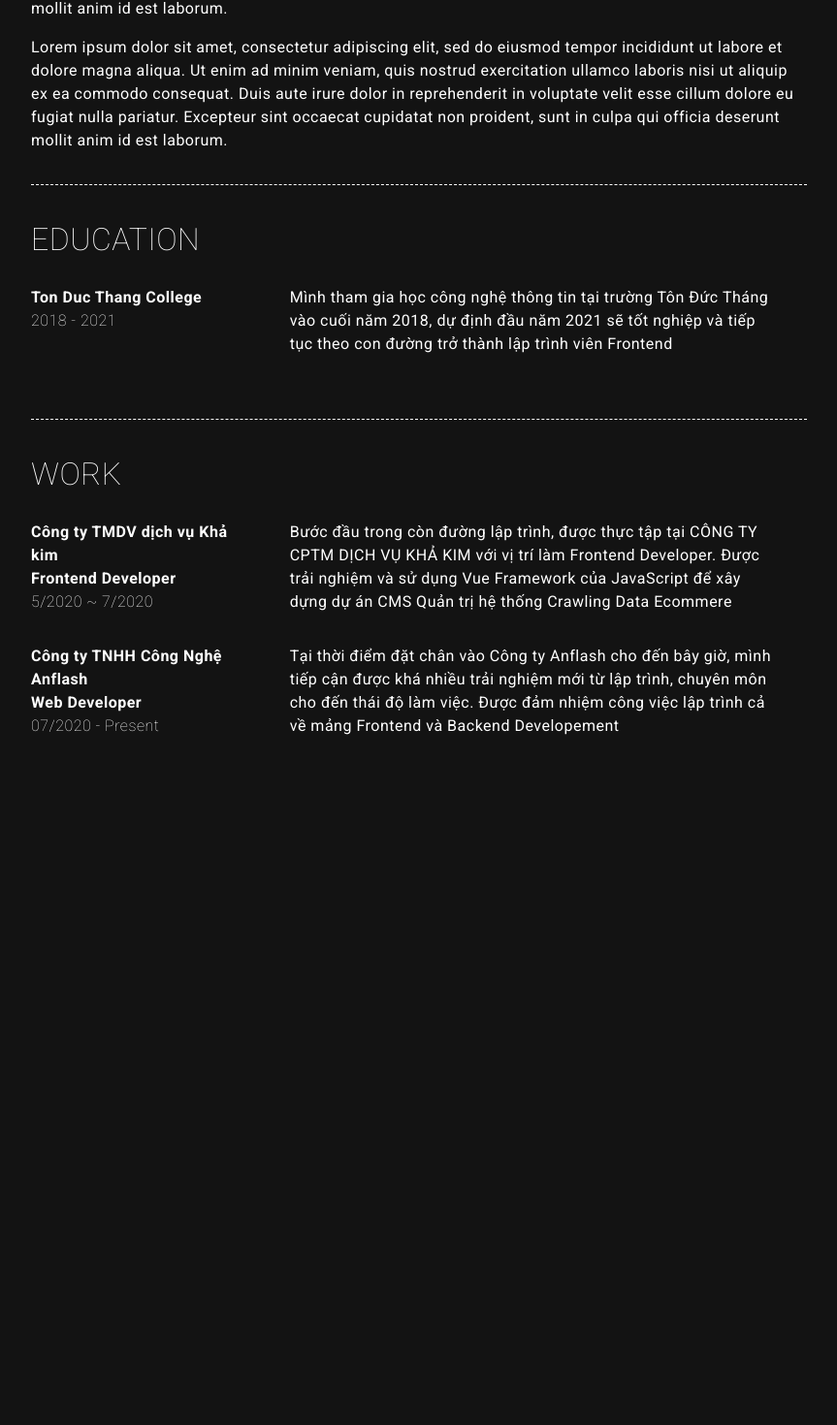
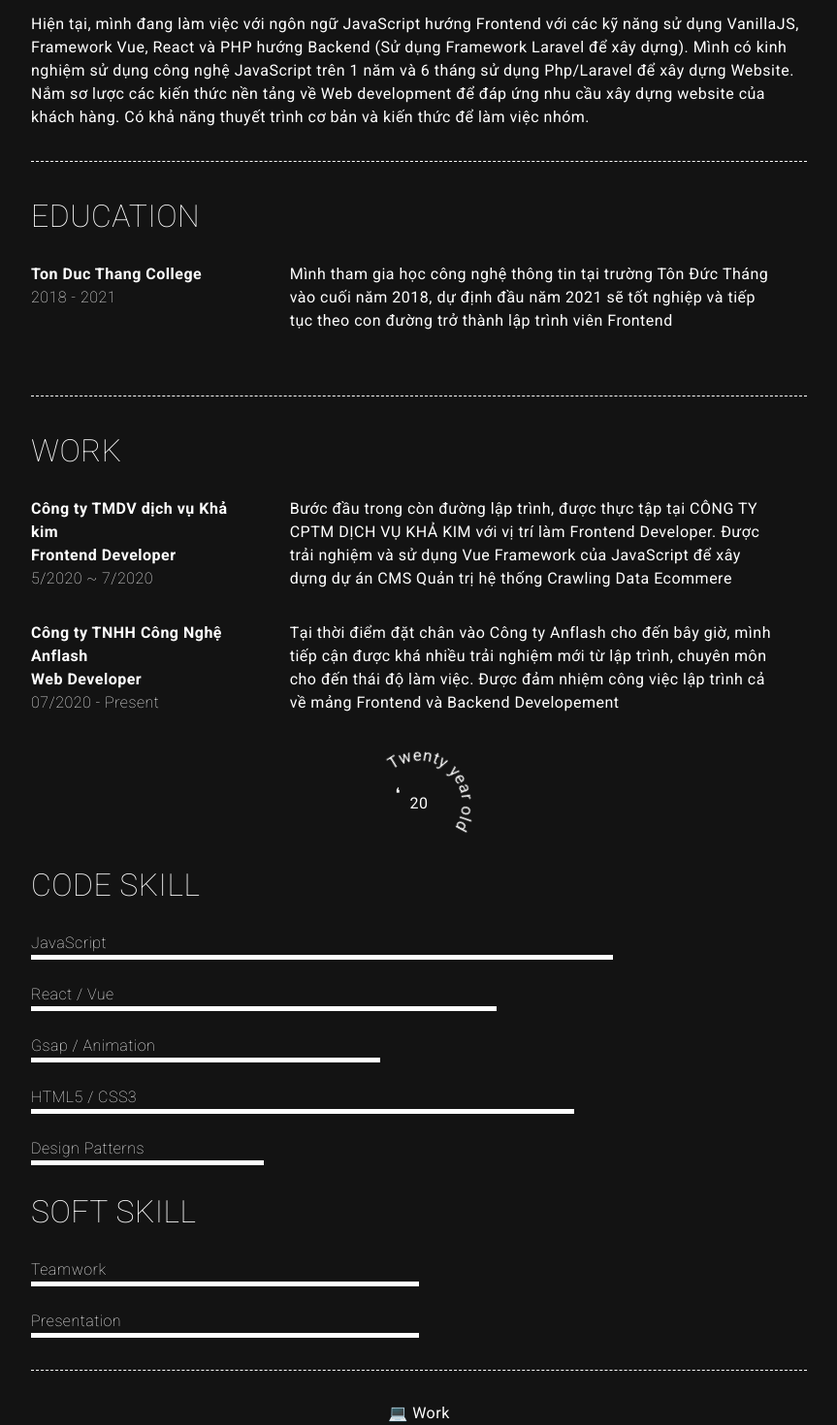
Before and after one commit to duongductrong/react-portfolio, a React (Create React App) app: page /about in a window 1280 px wide. Shown: the part 323-1793 px from the top of the page at 97% size, without its empty margins (208-1071 px from the left). Before the commit the page ends 1116 px from the top, so only its background shows below. Built offline with nearby package versions, Linux system fonts and the light colour scheme.

Commit message:
add change about page and add component Progress, change Component Loading, Navbar

```diff
--- a/src/components/Dumb/Loading/Loading.jsx
+++ b/src/components/Dumb/Loading/Loading.jsx
@@ -1,13 +1,16 @@
 import React from "react";
+import PropTypes from "prop-types";
+import classNames from "classnames";
 import "./Loading.scss";
 
 function Loading({
   percent = 10,
   text = "Coding builder, wait a second",
+  fixed,
   ...props
 }) {
   return (
-    <div className="loading" {...props}>
+    <div className={classNames("loading", { fixed: fixed })} {...props}>
       <svg viewBox="0 0 100 100" width="100" height="100">
         <defs>
           <path
@@ -29,4 +32,16 @@ function Loading({
   );
 }
 
+Loading.defaultProps = {
+  percent: 10,
+  text: "Coding builder, wait a second",
+  fixed: false,
+};
+
+Loading.propTypes = {
+  percent: PropTypes.number,
+  text: PropTypes.string,
+  fixed: PropTypes.bool,
+};
+
 export default Loading;
--- a/src/components/Dumb/Loading/Loading.scss
+++ b/src/components/Dumb/Loading/Loading.scss
@@ -2,6 +2,7 @@
 @import "../../../sass/animations";
 
 .loading {
+  &.fixed {
     position: fixed;
     width: 100%;
     height: 100vh;
@@ -9,6 +10,7 @@
     left: 0;
     background-color: $black;
     overflow: hidden;
+  }
 
   display: flex;
   align-items: center;
@@ -28,7 +30,7 @@
   .percent {
     position: absolute;
     color: $light;
-    font-size: 2.083vw;
+    font-size: 1.25vw;
 
     &::after {
       content: "❛";
--- a/src/components/Dumb/Navbar/Navbar.jsx
+++ b/src/components/Dumb/Navbar/Navbar.jsx
@@ -11,7 +11,7 @@ function Navbar() {
 
   const onChangeShow = () => {
     setShow(!show);
-  }
+  };
 
   useEffect(() => {
     document.documentElement.style.setProperty(
@@ -32,11 +32,21 @@ function Navbar() {
 
       <div className={classNames("navbar-items")}>
         <div className="overlay">
-          <Link onClick={onChangeShow} to="/about">About</Link>
+          <Link onClick={onChangeShow} to="/">
+            Home
+          </Link>
         </div>
 
         <div className="overlay">
-          <Link onClick={onChangeShow} to="/about">Expertise</Link>
+          <Link onClick={onChangeShow} to="/about">
+            About
+          </Link>
+        </div>
+
+        <div className="overlay">
+          <Link onClick={onChangeShow} to="/work">
+            Work
+          </Link>
         </div>
       </div>
     </div>
--- /dev/null
+++ b/src/components/Dumb/Progress/Progress.jsx
@@ -0,0 +1,15 @@
+import React from "react";
+import PropTypes from 'prop-types';
+import "./Progress.scss";
+
+function Progress({ progress, ...props }) {
+  return (
+    <div {...props} className="progress" style={{ width: `${progress}%` }}></div>
+  );
+}
+
+Progress.propTypes = {
+    progress: PropTypes.number
+}
+
+export default Progress;
--- /dev/null
+++ b/src/components/Dumb/Progress/Progress.scss
@@ -0,0 +1,5 @@
+.progress {
+    width: 100%;
+    height: 5px;
+    background-color: var(--light);
+}
--- a/src/views/About/About.jsx
+++ b/src/views/About/About.jsx
@@ -1,39 +1,66 @@
-import React from "react";
+import React, { useEffect, useRef } from "react";
+import { TimelineLite } from "gsap";
 import "./About.scss";
 import Typography from "../../components/Dumb/Typography/Typography";
 import Separate from "../../components/Dumb/Sepeate/Separate";
+import Loading from "../../components/Dumb/Loading/Loading";
+import Progress from "../../components/Dumb/Progress/Progress";
+import { useHistory } from "react-router-dom";
 
 function About() {
+  const timeline = new TimelineLite();
+  const aboutRef = useRef(null);
+  const history = useHistory();
+
+  useEffect(() => {
+    timeline.fromTo(
+      aboutRef.current,
+      {
+        opacity: 0,
+        duration: 1,
+      },
+      {
+        opacity: 1,
+        duration: 1,
+      }
+    );
+  }, []);
+
+  const nextAbout = () => {
+    timeline.reverse().then(() => {
+      history.push("/work");
+    });
+  };
+
   return (
-    <div className="about-me">
+    <div className="about-me" ref={aboutRef}>
       <Typography className="about-title" variant="h3">
         Who i am?
       </Typography>
 
       <Typography variant="p" className="about-description">
-        Lorem ipsum dolor sit amet, consectetur adipiscing elit, sed do eiusmod
-        tempor incididunt ut labore et dolore magna aliqua. Ut enim ad minim
-        veniam, quis nostrud exercitation ullamco laboris nisi ut aliquip ex ea
-        commodo consequat. Duis aute irure dolor in reprehenderit in voluptate
-        velit esse cillum dolore eu fugiat nulla pariatur. Excepteur sint
-        occaecat cupidatat non proident, sunt in culpa qui officia deserunt
-        mollit anim id est laborum.
+        Là một sinh viên sắp ra trường, mình có sở thích cũng như mọi người hay
+        gọi là đam mê với lập trình, mình bắt đầu tìm hiểu và trau dồi kiến thức
+        từ cuối năm 18 tuổi. Thích làm gì đó đẹp mà lại còn theo đuổi ngành lập
+        trình, vậy nên mình định hướng làm Frontend Developer. Mong muốn trau
+        dồi thêm kiến thức bổ ích về UX/UI để tăng lợi ích sản phẩm mình mang
+        lại cho người dùng phía lập trình Frontend.
       </Typography>
 
       <Typography variant="p" className="about-description">
-        Lorem ipsum dolor sit amet, consectetur adipiscing elit, sed do eiusmod
-        tempor incididunt ut labore et dolore magna aliqua. Ut enim ad minim
-        veniam, quis nostrud exercitation ullamco laboris nisi ut aliquip ex ea
-        commodo consequat. Duis aute irure dolor in reprehenderit in voluptate
-        velit esse cillum dolore eu fugiat nulla pariatur. Excepteur sint
-        occaecat cupidatat non proident, sunt in culpa qui officia deserunt
-        mollit anim id est laborum.
+        Hiện tại, mình đang làm việc với ngôn ngữ JavaScript hướng Frontend với
+        các kỹ năng sử dụng VanillaJS, Framework Vue, React và PHP hướng Backend
+        (Sử dụng Framework Laravel để xây dựng). Mình có kinh nghiệm sử dụng
+        công nghệ JavaScript trên 1 năm và 6 tháng sử dụng Php/Laravel để xây
+        dựng Website. Nắm sơ lược các kiến thức nền tảng về Web development để
+        đáp ứng nhu cầu xây dựng website của khách hàng. Có khả năng thuyết
+        trình cơ bản và kiến thức để làm việc nhóm.
       </Typography>
 
       <Separate variant="dashed" className="about-separate" />
 
       <Typography
-        className="about-education"
+        className="about-typo"
         variant="h5"
         fontWeight="lighter"
         block
@@ -62,7 +89,7 @@ function About() {
       <Separate variant="dashed" className="about-separate" />
 
       <Typography
-        className="about-education"
+        className="about-typo"
         variant="h5"
         fontWeight="lighter"
         block
@@ -111,6 +138,83 @@ function About() {
           </Typography>
         </div>
       </div>
+
+      <Loading percent={20} text="Twenty year old" />
+
+      <Typography
+        className="about-typo"
+        variant="h5"
+        fontWeight="lighter"
+        block
+      >
+        CODE SKILL
+      </Typography>
+
+      <div className="about-space-bottom">
+        <Typography variant="span" fontWeight="lighter" block>
+          JavaScript
+        </Typography>
+        <Progress progress={75} />
+      </div>
+
+      <div className="about-space-bottom">
+        <Typography variant="span" fontWeight="lighter" block>
+          React / Vue
+        </Typography>
+        <Progress progress={60} />
+      </div>
+
+      <div className="about-space-bottom">
+        <Typography variant="span" fontWeight="lighter" block>
+          Gsap / Animation
+        </Typography>
+        <Progress progress={45} />
+      </div>
+
+      <div className="about-space-bottom">
+        <Typography variant="span" fontWeight="lighter" block>
+          HTML5 / CSS3
+        </Typography>
+        <Progress progress={70} />
+      </div>
+
+      <div className="about-space-bottom">
+        <Typography variant="span" fontWeight="lighter" block>
+          Design Patterns
+        </Typography>
+        <Progress progress={30} />
+      </div>
+
+      <Typography
+        className="about-typo"
+        variant="h5"
+        fontWeight="lighter"
+        block
+      >
+        SOFT SKILL
+      </Typography>
+
+      <div className="about-space-bottom">
+        <Typography variant="span" fontWeight="lighter" block>
+          Teamwork
+        </Typography>
+        <Progress progress={50} />
+      </div>
+
+      <div className="about-space-bottom">
+        <Typography variant="span" fontWeight="lighter" block>
+          Presentation
+        </Typography>
+        <Progress progress={50} />
+      </div>
+
+      <Separate variant="dashed" className="about-separate" />
+
+      <div className="about-next-route">
+        <Typography onClick={nextAbout} variant="span" block>
+        💻 Work
+        </Typography>
+      </div>
     </div>
   );
 }
--- a/src/views/About/About.scss
+++ b/src/views/About/About.scss
@@ -3,6 +3,14 @@
 .about-me {
   max-width: 800px;
   margin: 0 auto;
+  opacity: 0;
+
+  .about-next-route {
+    cursor: pointer;
+    text-align: center;
+    margin-bottom: 1rem;
+  }
+
   .about-title {
     font-weight: bold;
   }
@@ -16,7 +24,11 @@
     margin: 2rem 0;
   }
 
-  .about-education {
+  .about-typo {
+    margin-bottom: 1.5rem;
+  }
+
+  .about-space-bottom {
     margin-bottom: 1.5rem;
   }
 
--- a/src/views/Home/Home.jsx
+++ b/src/views/Home/Home.jsx
@@ -1,4 +1,4 @@
-import React, { useEffect, useRef, useState } from "react";
+import React, { useEffect, useRef } from "react";
 import Typography from "../../components/Dumb/Typography/Typography";
 import Picture from "../../components/Dumb/Picture/Picture";
 import { TimelineLite } from "gsap";
@@ -11,7 +11,6 @@ import { useHistory } from "react-router-dom";
 function Home() {
   const timelineInstance = new TimelineLite();
 
-  const refTimeline = useRef(null);
   const history = useHistory();
   const nameRef = useRef(null);
   const jobRef = useRef(null);
@@ -47,16 +46,19 @@ function Home() {
   }, []);
 
   const nextAbout = () => {
-    timelineInstance.reverse().duration(1).then(() => {
-      history.push("/about");
-    });
+    timelineInstance
+      .reverse()
+      .duration(1.5)
+      .then(() => {
+        history.push("/about");
+      });
   };
 
   return (
     <div className="home-page">
       <div className="home-next-route">
         <Typography onClick={nextAbout} variant="span">
-        😎 Who i am ➫
+          ▶ Who i am
         </Typography>
       </div>
 
```
Also changed, not shown: 1 other file (tests, documents, lock files or other folders). Lines whose indentation alone changed are shown as unchanged.
